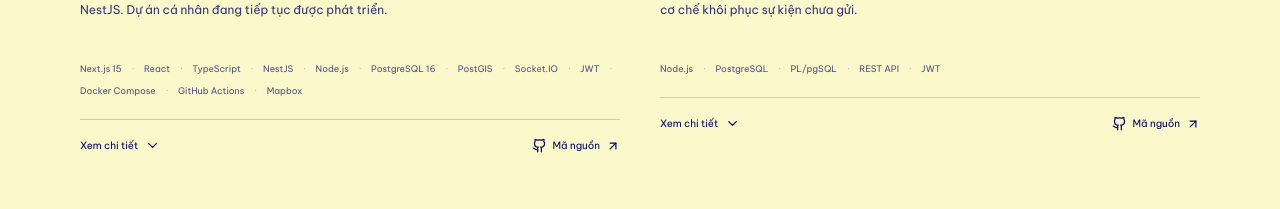
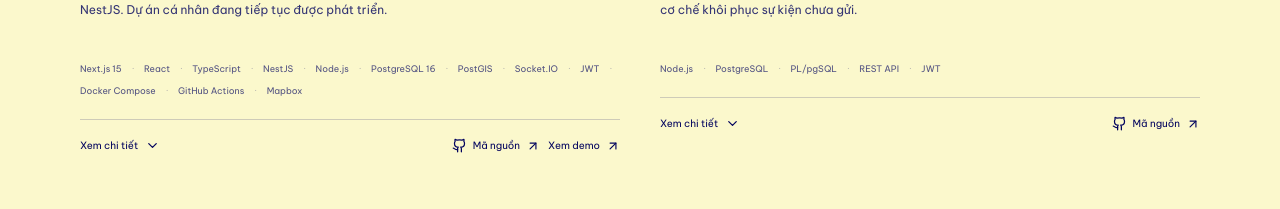
Before and after one commit to duynk02/duy-portfolio, a React (Vite) app: page / in a window 1280 px wide. Shown: the part 4593-4802 px from the top of the page. Built offline with nearby package versions, Linux system fonts and the light colour scheme.

Commit message:
update link demo wandermap

```diff
--- a/src/content/portfolio.ts
+++ b/src/content/portfolio.ts
@@ -274,7 +274,7 @@ export const projects: Project[] = [
     ],
     technologies: ['Next.js 15', 'React', 'TypeScript', 'NestJS', 'Node.js', 'PostgreSQL 16', 'PostGIS', 'Socket.IO', 'JWT', 'Docker Compose', 'GitHub Actions', 'Mapbox'],
     github: 'https://github.com/duynk02/wandermap',
-    demo: null,
+    demo: 'https://wandermap-ashy.vercel.app/',
     graphic: 'map',
   },
   {
```
